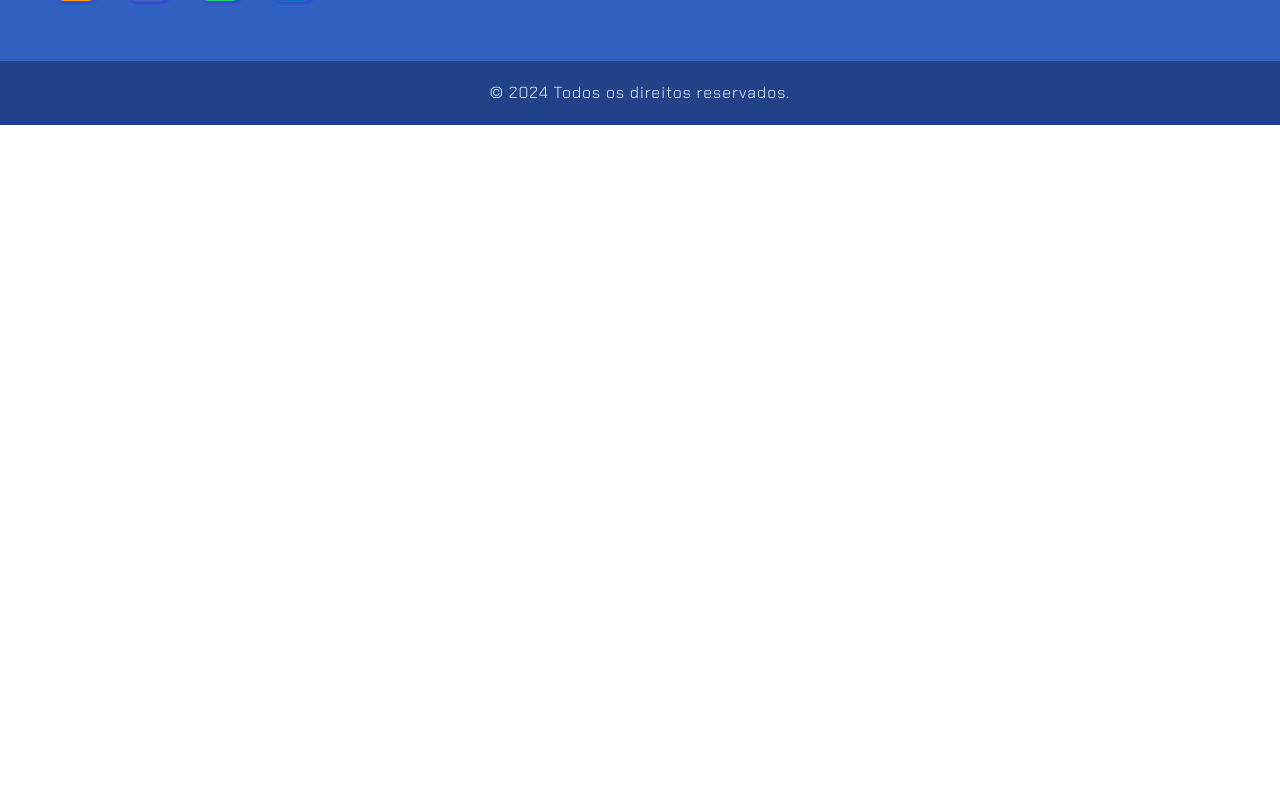
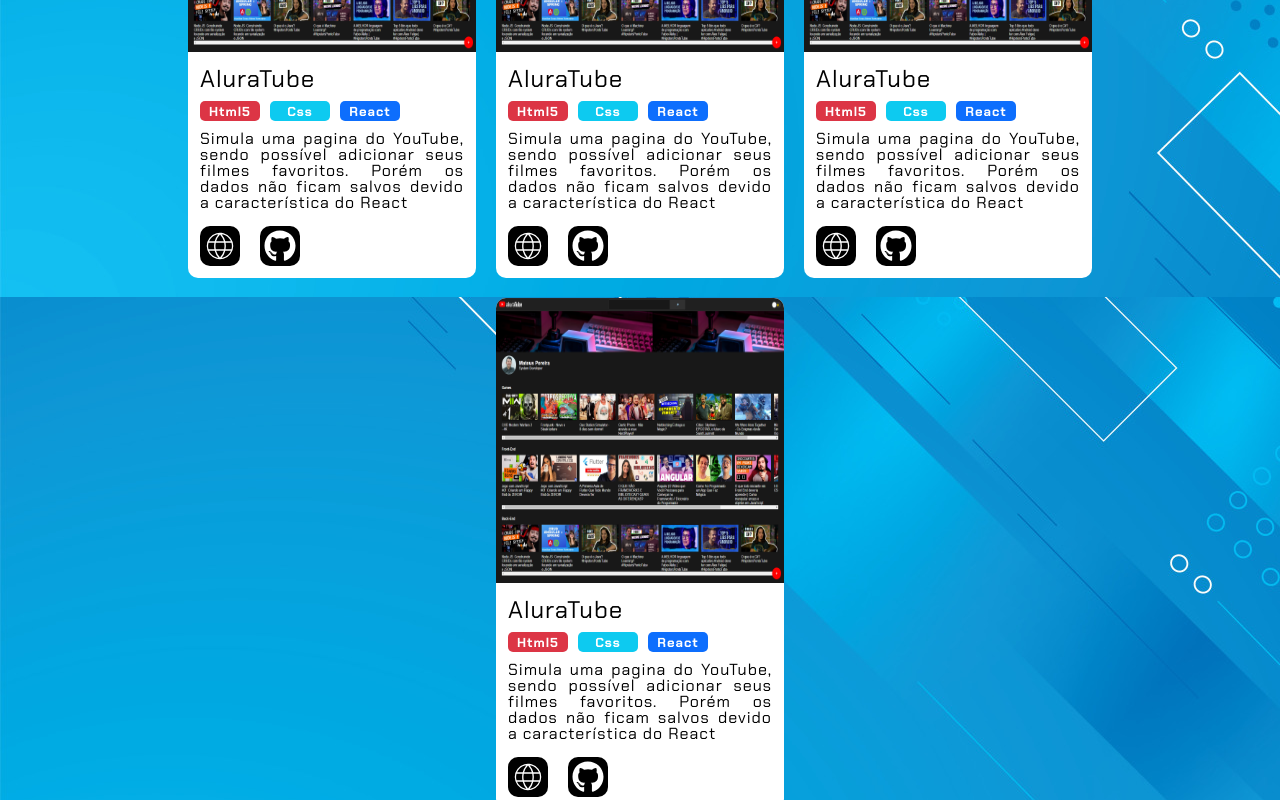
Before and after one commit to mateuslph/portifolio-foguete-react, a React (Create React App) app: page /projects in a window 1280 px wide. Shown: the part 1660-2460 px from the top of the page. Before the commit the page ends 1785 px from the top, so only its background shows below. Built offline with nearby package versions, Linux system fonts and the light colour scheme.

Commit message:
refatora a media screen 769px e 1024px

```diff
--- a/src/Home/Home.jsx
+++ b/src/Home/Home.jsx
@@ -12,7 +12,8 @@
   justify-content: center;
 
   @media screen and (min-width: 769px) and (max-width: 1024px) {
-    height: 900px;
+    min-height: 900px;
+    height: max-content;
   }
 `
 
--- a/src/Projects/Projects.jsx
+++ b/src/Projects/Projects.jsx
@@ -9,9 +9,10 @@
   background-attachment: fixed;
   height: max-content;
 
-  @media screen and (min-width: 769px) and (max-width: 1024px) {
-    height: 900px;
-  }
+@media screen and (min-width: 769px) and (max-width: 1024px) {
+  min-height: 900px;
+  height: max-content;
+}
 `
 
 const Conteudo = styled.div`
@@ -101,7 +102,6 @@
     color: #fff;
     font-weight: 800;
 `
-
 
 const BadgeCss = styled.div`
     display: flex;
@@ -322,6 +322,118 @@
                             </CardText>
                         </CardProjetos>
 
+                        <CardProjetos>
+                            <ImgProject src={ImageAluraTube} />
+                            <CardText>
+                                <TituloH5>AluraTube</TituloH5>
+                                <Badge>
+                                    <BadgeHtml>Html5</BadgeHtml>
+                                    <BadgeCss>Css</BadgeCss>
+                                    <BadgeReact>React</BadgeReact>
+                                </Badge>
+                                <CardBody className="card-text">
+                                    Simula uma pagina do YouTube, sendo possível adicionar seus filmes favoritos.
+                                    Porém os dados não ficam salvos devido a característica do React
+                                </CardBody>
+                                <IconsProjeto>
+                                    <a href="https://aluratube-tan-five.vercel.app/" target="_blank" rel="noopener noreferrer">
+                                        <IconProjeto>
+                                            <CiGlobe size={32} color="white" />
+                                        </IconProjeto>
+                                    </a>
+                                    <a href="https://github.com/mateuslph/aluratube" target="_blank" rel="noopener noreferrer">
+                                        <IconProjeto>
+                                            <FaGithub size={32} color="white" />
+                                        </IconProjeto>
+                                    </a>
+                                </IconsProjeto>
+                            </CardText>
+                        </CardProjetos>
+
+                        <CardProjetos>
+                            <ImgProject src={ImageAluraTube} />
+                            <CardText>
+                                <TituloH5>AluraTube</TituloH5>
+                                <Badge>
+                                    <BadgeHtml>Html5</BadgeHtml>
+                                    <BadgeCss>Css</BadgeCss>
+                                    <BadgeReact>React</BadgeReact>
+                                </Badge>
+                                <CardBody className="card-text">
+                                    Simula uma pagina do YouTube, sendo possível adicionar seus filmes favoritos.
+                                    Porém os dados não ficam salvos devido a característica do React
+                                </CardBody>
+                                <IconsProjeto>
+                                    <a href="https://aluratube-tan-five.vercel.app/" target="_blank" rel="noopener noreferrer">
+                                        <IconProjeto>
+                                            <CiGlobe size={32} color="white" />
+                                        </IconProjeto>
+                                    </a>
+                                    <a href="https://github.com/mateuslph/aluratube" target="_blank" rel="noopener noreferrer">
+                                        <IconProjeto>
+                                            <FaGithub size={32} color="white" />
+                                        </IconProjeto>
+                                    </a>
+                                </IconsProjeto>
+                            </CardText>
+                        </CardProjetos>
+
+                        <CardProjetos>
+                            <ImgProject src={ImageAluraTube} />
+                            <CardText>
+                                <TituloH5>AluraTube</TituloH5>
+                                <Badge>
+                                    <BadgeHtml>Html5</BadgeHtml>
+                                    <BadgeCss>Css</BadgeCss>
+                                    <BadgeReact>React</BadgeReact>
+                                </Badge>
+                                <CardBody className="card-text">
+                                    Simula uma pagina do YouTube, sendo possível adicionar seus filmes favoritos.
+                                    Porém os dados não ficam salvos devido a característica do React
+                                </CardBody>
+                                <IconsProjeto>
+                                    <a href="https://aluratube-tan-five.vercel.app/" target="_blank" rel="noopener noreferrer">
+                                        <IconProjeto>
+                                            <CiGlobe size={32} color="white" />
+                                        </IconProjeto>
+                                    </a>
+                                    <a href="https://github.com/mateuslph/aluratube" target="_blank" rel="noopener noreferrer">
+                                        <IconProjeto>
+                                            <FaGithub size={32} color="white" />
+                                        </IconProjeto>
+                                    </a>
+                                </IconsProjeto>
+                            </CardText>
+                        </CardProjetos>
+
+                        <CardProjetos>
+                            <ImgProject src={ImageAluraTube} />
+                            <CardText>
+                                <TituloH5>AluraTube</TituloH5>
+                                <Badge>
+                                    <BadgeHtml>Html5</BadgeHtml>
+                                    <BadgeCss>Css</BadgeCss>
+                                    <BadgeReact>React</BadgeReact>
+                                </Badge>
+                                <CardBody className="card-text">
+                                    Simula uma pagina do YouTube, sendo possível adicionar seus filmes favoritos.
+                                    Porém os dados não ficam salvos devido a característica do React
+                                </CardBody>
+                                <IconsProjeto>
+                                    <a href="https://aluratube-tan-five.vercel.app/" target="_blank" rel="noopener noreferrer">
+                                        <IconProjeto>
+                                            <CiGlobe size={32} color="white" />
+                                        </IconProjeto>
+                                    </a>
+                                    <a href="https://github.com/mateuslph/aluratube" target="_blank" rel="noopener noreferrer">
+                                        <IconProjeto>
+                                            <FaGithub size={32} color="white" />
+                                        </IconProjeto>
+                                    </a>
+                                </IconsProjeto>
+                            </CardText>
+                        </CardProjetos>
+
                     </ContainerProjetos>
                 </Conteudo>
             </ImgBackground>
--- a/src/Sobre/Sobre.jsx
+++ b/src/Sobre/Sobre.jsx
@@ -7,9 +7,10 @@
   background-attachment: fixed;
   height: max-content;
 
-  @media screen and (min-width: 769px) and (max-width: 1024px) {
-    height: 900px;
-  }
+@media screen and (min-width: 769px) and (max-width: 1024px) {
+  min-height: 900px;
+  height: max-content;
+}
 `
 
 const Conteudo = styled.div`
```
